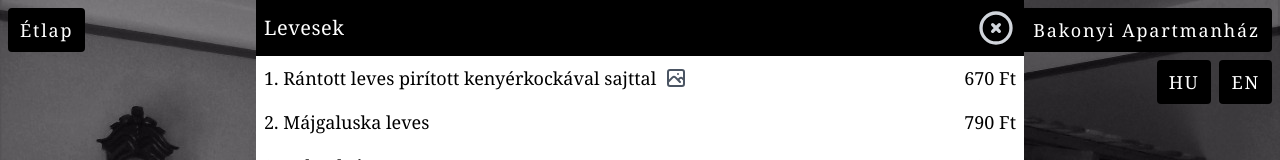
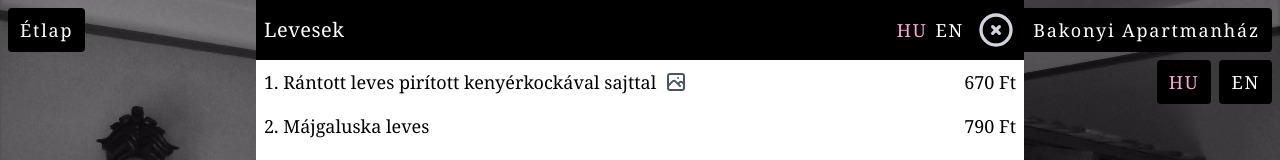
Before and after one commit to xdevtomix/mokus, a React (Vite) app: page / in a window 1280 px wide. Both pictures are taken after a click on the button "Étlap". Shown: the top 160 px of the page. Built offline with nearby package versions, Linux system fonts and the light colour scheme.

Commit message:
language selection work 2

```diff
--- a/public/sw-mokus.js
+++ b/public/sw-mokus.js
@@ -1,7 +1,7 @@
 
 const ServiceWorkerGlobalScope = this;
 const cacheNameBasis = 'mokus';
-const version = '21.09.20.1';
+const version = '21.09.20.2';
 const cacheName = `${cacheNameBasis}-v${version}`;
 const urlsToCache = [
     './images/mokusbufe_bw_64_64.png',
--- a/src/App.jsx
+++ b/src/App.jsx
@@ -16,7 +16,7 @@ export default function App() {
     <div data-component="app" className="w-full h-full">
       <ServiceWorkerInstallerUpdater />
       <Home translations={translations} language={language} setLanguage={setLanguage} setIsMenuOpen={setIsMenuOpen} />
-      <Menu translations={translations} language={language} isMenuOpen={isMenuOpen} setIsMenuOpen={setIsMenuOpen} setSelectedDish={setSelectedDish} />
+      <Menu translations={translations} language={language} setLanguage={setLanguage} isMenuOpen={isMenuOpen} setIsMenuOpen={setIsMenuOpen} setSelectedDish={setSelectedDish} />
       <ImageViewer language={language} selectedDish={selectedDish} setSelectedDish={setSelectedDish} />
     </div>
   )
--- a/src/components/Home.jsx
+++ b/src/components/Home.jsx
@@ -43,8 +43,8 @@ export default function Home({ translations, language, setLanguage, setIsMenuOpe
             <div className="fixed top-2 right-2 flex flex-col items-end">
                 <a className="bg-black text-white text-lg leading-5 tracking-widest p-3 rounded no-underline mb-2" href="https://www.bakonyiapartmanhaz.hu">Bakonyi Apartmanház</a>
                 <div className="space-x-2">
-                    <ActionButton text="HU" action={() => setLanguage('hu')} />
-                    <ActionButton text="EN" action={() => setLanguage('en')} />
+                    <ActionButton cssClasses={language === 'hu' ? 'text-pink-300' : ''} text="HU" action={() => setLanguage('hu')} />
+                    <ActionButton cssClasses={language === 'en' ? 'text-pink-300' : ''} text="EN" action={() => setLanguage('en')} />
                 </div>
             </div>
 
--- a/src/components/Menu.jsx
+++ b/src/components/Menu.jsx
@@ -2,8 +2,9 @@ import React, { useEffect, useRef } from "react";
 import { XCircleIcon, PhotographIcon } from '@heroicons/react/outline';
 
 import MenuItem from "./MenuItem";
+import ActionButton from "./ActionButton";
 
-export default function Menu({ translations, language, isMenuOpen, setIsMenuOpen, setSelectedDish }) {
+export default function Menu({ translations, language, setLanguage, isMenuOpen, setIsMenuOpen, setSelectedDish }) {
     const containerRef = useRef(null);
 
     useEffect(() => {
@@ -56,7 +57,13 @@ export default function Menu({ translations, language, isMenuOpen, setIsMenuOpen
                             {item.role === 'header' && (
                                 <>
                                     <h1 className="text-white text-xl leading-6 tracking-wide">{item[language]}</h1>
-                                    {item.id === 'soups' && <XCircleIcon className="h-10 w-10 text-gray-300 cursor-pointer no-bh" onClick={() => setIsMenuOpen(false)} />}
+                                    {item.id === 'soups' && (
+                                        <div className="flex justify-between items-center">
+                                            <ActionButton cssClasses={`pr-1 ${language === 'hu' ? 'text-pink-300' : ''}`} text="HU" action={() => setLanguage('hu')} />
+                                            <ActionButton cssClasses={`pl-1 ${language === 'en' ? 'text-pink-300' : ''}`} text="EN" action={() => setLanguage('en')} />
+                                            <XCircleIcon className="h-10 w-10 text-gray-300 cursor-pointer no-bh" onClick={() => setIsMenuOpen(false)} />
+                                        </div>
+                                    )}
                                 </>
                             )}
                             {item.role === 'dish' && (
```
